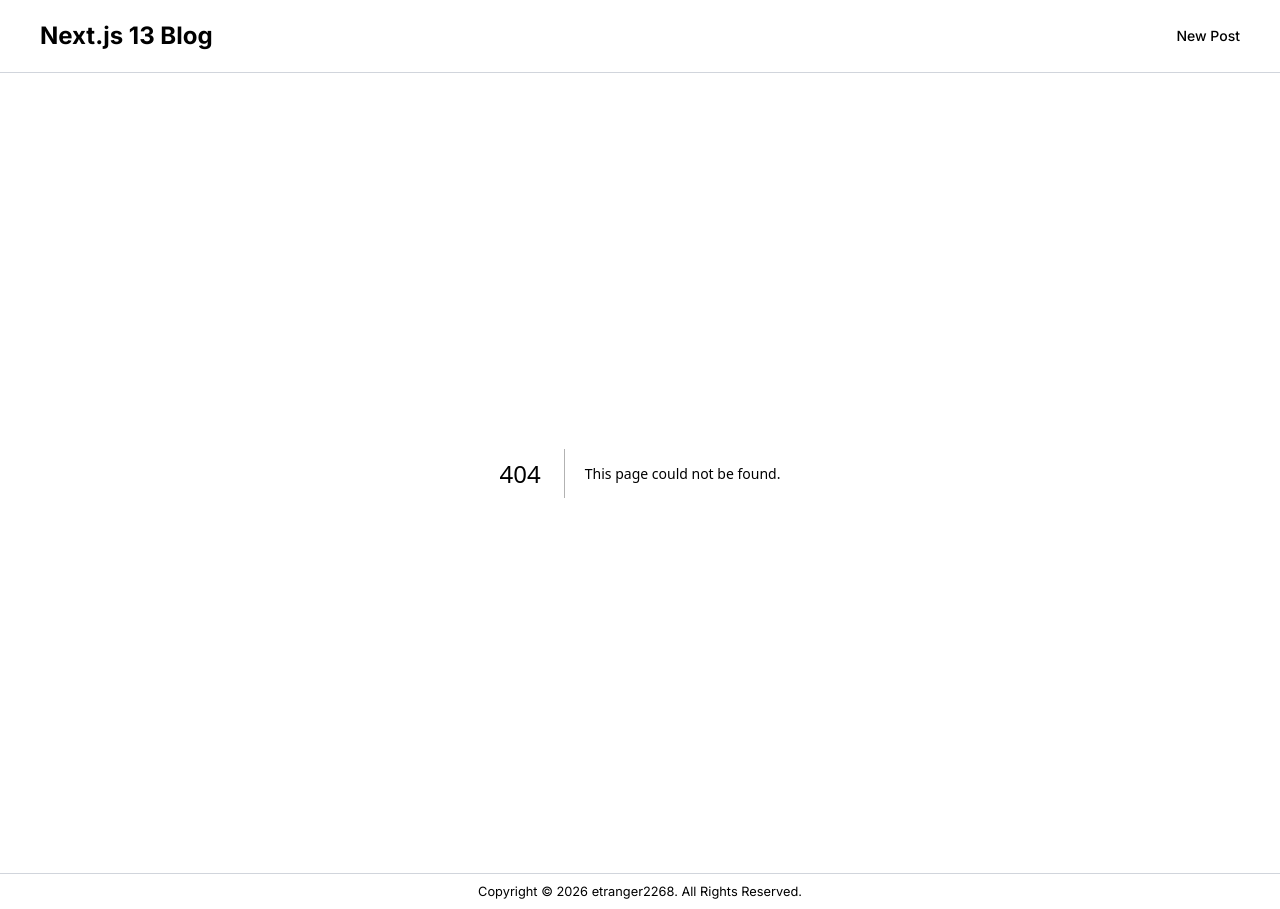
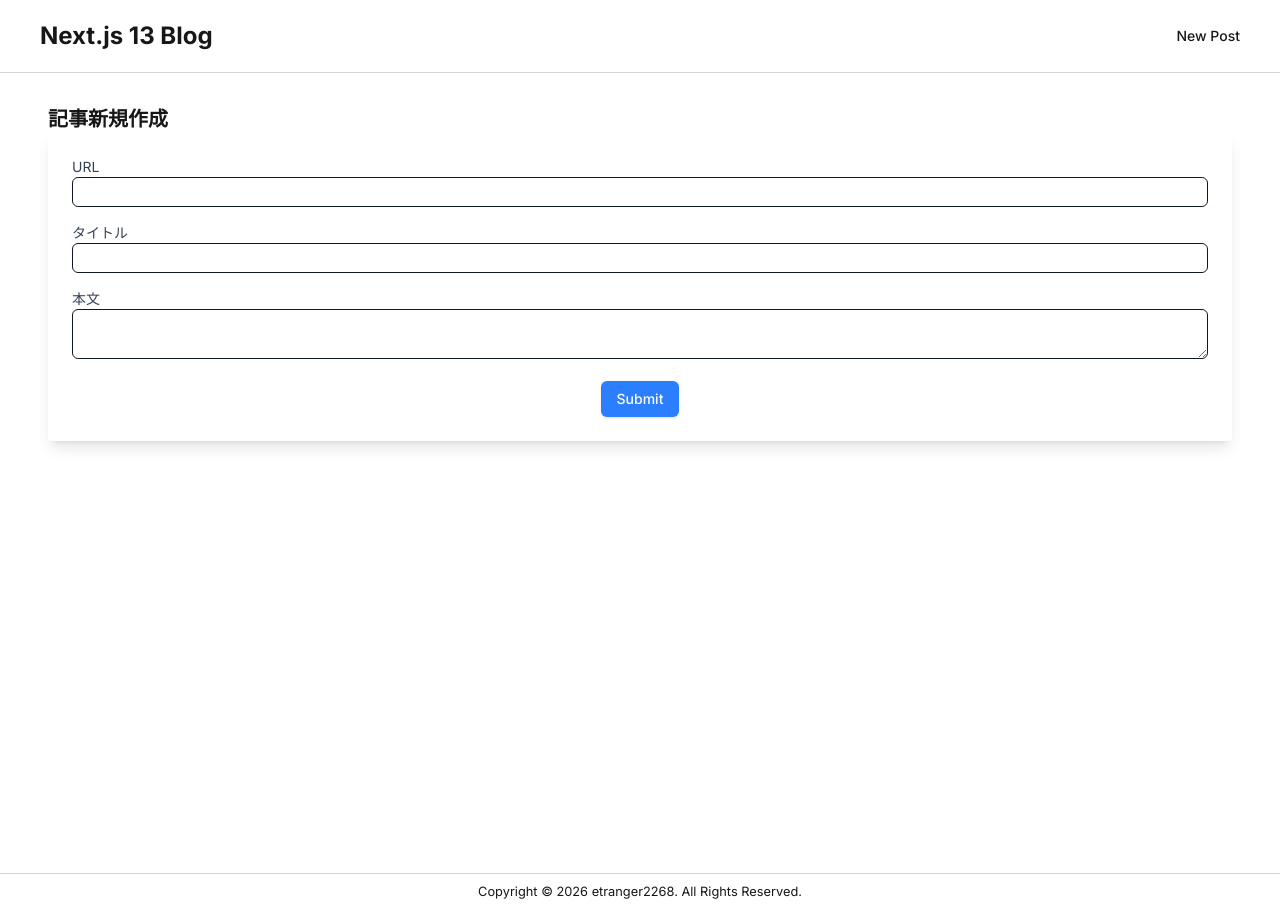
Before and after one commit to etranger2268/udemy-nextjs13-learning-with-microblog, a Next.js app: page /articles/new in a window 1280 px wide. Before the commit this address had no page. Built offline with nearby package versions, Linux system fonts and the light colour scheme.

Commit message:
develop-4-21

```diff
--- /dev/null
+++ b/src/app/articles/new/page.tsx
@@ -0,0 +1,46 @@
+export default function CreateArticlePage() {
+  return (
+    <div className="min-h-screen py-8 px-4 md:px-12">
+      <h2 className="text-xl font-bold md">記事新規作成</h2>
+      <form action="" className="space-y-4 p-6 rounded shadow-lg">
+        <div>
+          <label htmlFor="url" className="block text-sm text-gray-700">
+            URL
+          </label>
+          <input
+            type="text"
+            id="url"
+            className="py-1 px-3 border w-full rounded-md text-sm font-medium text-gray-900 focus:outline-none focus:ring focus:ring-blue-500"
+          />
+        </div>
+        <div>
+          <label htmlFor="title" className="block text-sm text-gray-700">
+            タイトル
+          </label>
+          <input
+            type="text"
+            id="title"
+            className="py-1 px-3 border w-full rounded-md text-sm font-medium text-gray-900 focus:outline-none focus:ring focus:ring-blue-500"
+          />
+        </div>
+        <div>
+          <label htmlFor="content" className="block text-sm text-gray-700">
+            本文
+          </label>
+          <textarea
+            id="content"
+            className="py-1 px-3 border w-full rounded-md text-sm font-medium text-gray-900 focus:outline-none focus:ring focus:ring-blue-500"
+          />
+        </div>
+        <div className="flex justify-center">
+          <button
+            type="submit"
+            className="bg-blue-500 text-white text-sm py-2 px-4 font-medium rounded-md shadow hover:opacity-75"
+          >
+            Submit
+          </button>
+        </div>
+      </form>
+    </div>
+  );
+}
```
